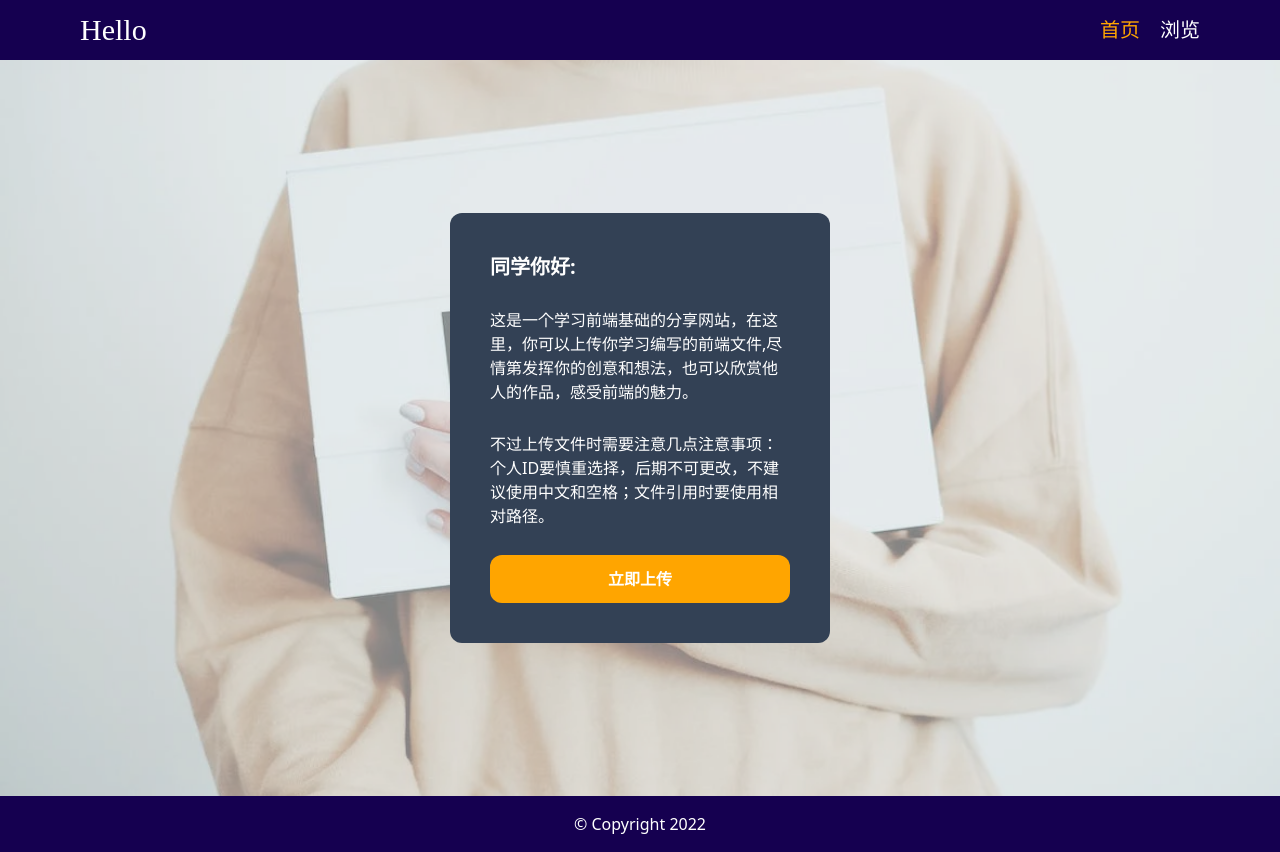
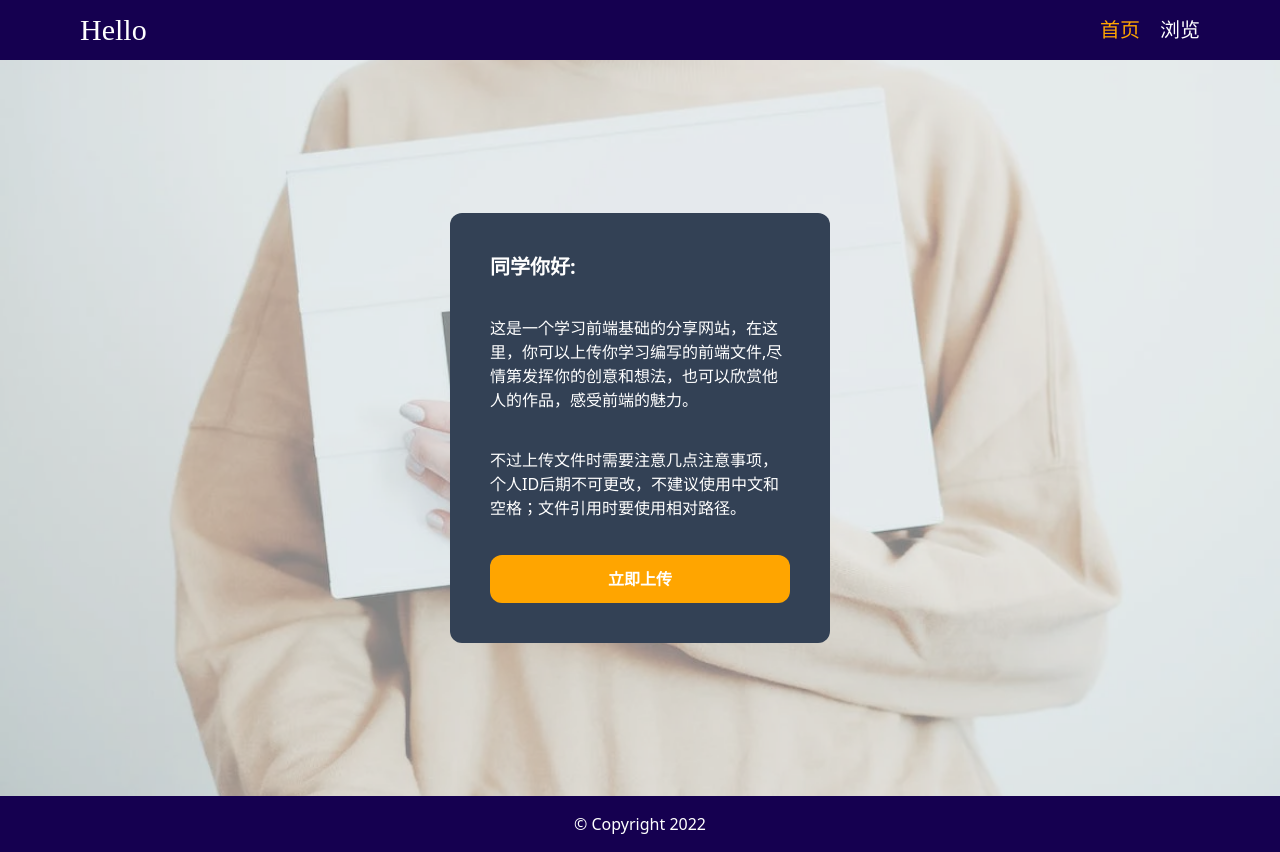
Before and after one commit to MR-Addict/hello, a React (Create React App) app: page / in a window 1280 px wide. Built offline with nearby package versions, Linux system fonts and the light colour scheme.

Commit message:
update home page

```diff
--- a/src/pages/Home/Home.js
+++ b/src/pages/Home/Home.js
@@ -16,7 +16,7 @@ const Home = () => {
             这是一个学习前端基础的分享网站，在这里，你可以上传你学习编写的前端文件,尽情第发挥你的创意和想法，也可以欣赏他人的作品，感受前端的魅力。
           </p>
           <p>
-            不过上传文件时需要注意几点注意事项：个人ID要慎重选择，后期不可更改，不建议使用中文和空格；文件引用时要使用相对路径。
+            不过上传文件时需要注意几点注意事项，个人ID后期不可更改，不建议使用中文和空格；文件引用时要使用相对路径。
           </p>
           <button onClick={onClickUpload} className='bg-main-theme p-3 rounded-xl w-full font-semibold duration-200'>
             立即上传
```
